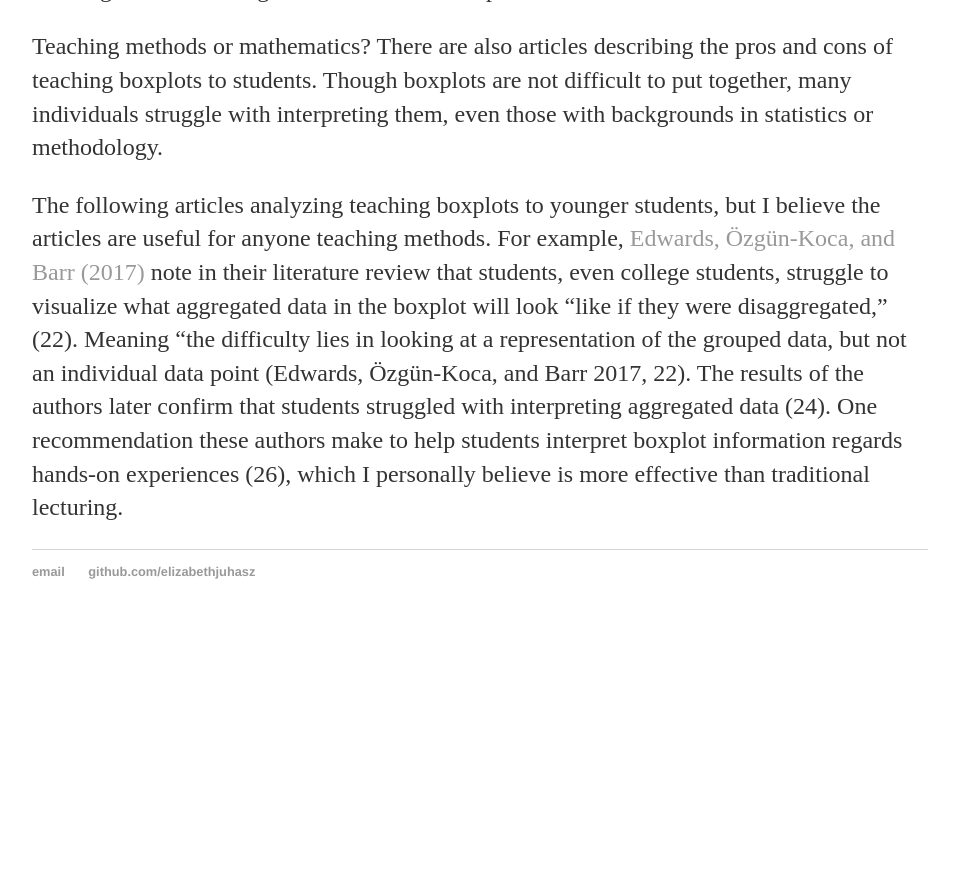
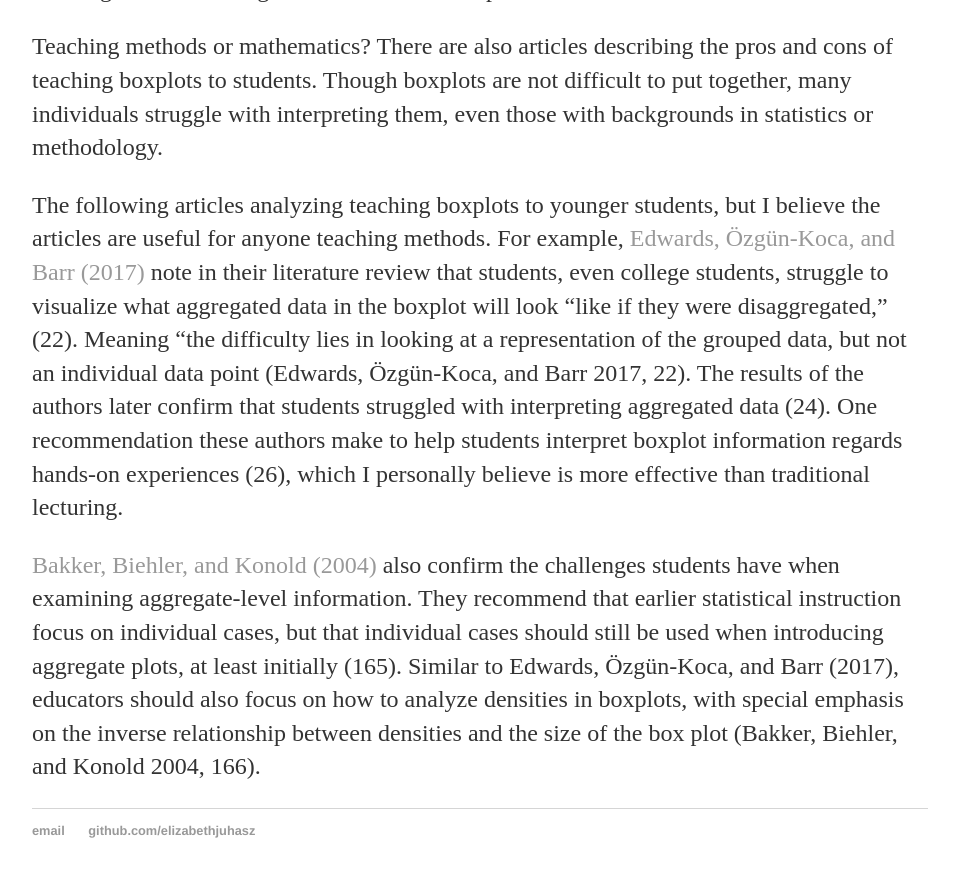
Before and after one commit to elizabethjuhasz/elizabethjuhasz.github.io, a Jekyll site: the page built from _posts/2018-12-23-ggplot-boxplot.md, in a window 1280 px wide and 900 px high, scrolled down 1144 px. Shown: the top 877 px of the window, without its empty margins (160-1119 px from the left). Built offline with Jekyll 4.4.1, drawn with Linux system fonts in a browser that asks for light colours; before the commit the page ends 1784 px from its top, so only the background shows below that.

Commit message:
Update 2018-12-23-ggplot-boxplot.md

```diff
--- a/_posts/2018-12-23-ggplot-boxplot.md
+++ b/_posts/2018-12-23-ggplot-boxplot.md
@@ -20,3 +20,5 @@ Flowingdata also has a good [breakdown](https://flowingdata.com/2008/02/15/how-t
 Teaching methods or mathematics? There are also articles describing the pros and cons of teaching boxplots to students.  Though boxplots are not difficult to put together, many individuals struggle with interpreting them, even those with backgrounds in statistics or methodology.
 
 The following articles analyzing teaching boxplots to younger students, but I believe the articles are useful for anyone teaching methods.  For example, [Edwards, Özgün-Koca, and Barr (2017)](https://tandfonline.com/doi/pdf/10.1080/10691898.2017.1288556?needAccess=true) note in their literature review that students, even college students, struggle to visualize what aggregated data in the boxplot will look “like if they were disaggregated,” (22). Meaning “the difficulty lies in looking at a representation of the grouped data, but not an individual data point (Edwards, Özgün-Koca, and Barr 2017, 22).  The results of the authors later confirm that students struggled with interpreting aggregated data (24).  One recommendation these authors make to help students interpret boxplot information regards hands-on experiences (26), which I personally believe is more effective than traditional lecturing.
+
+[Bakker, Biehler, and Konold (2004)](https://iase-web.org/documents/papers/rt2004/4.2_Bakker_etal.pdf) also confirm the challenges students have when examining aggregate-level information.  They recommend that earlier statistical instruction focus on individual cases, but that individual cases should still be used when introducing aggregate plots, at least initially (165). Similar to Edwards, Özgün-Koca, and Barr (2017), educators should also focus on how to analyze densities in boxplots, with special emphasis on the inverse relationship between densities and the size of the box plot (Bakker, Biehler, and Konold 2004, 166).
```
